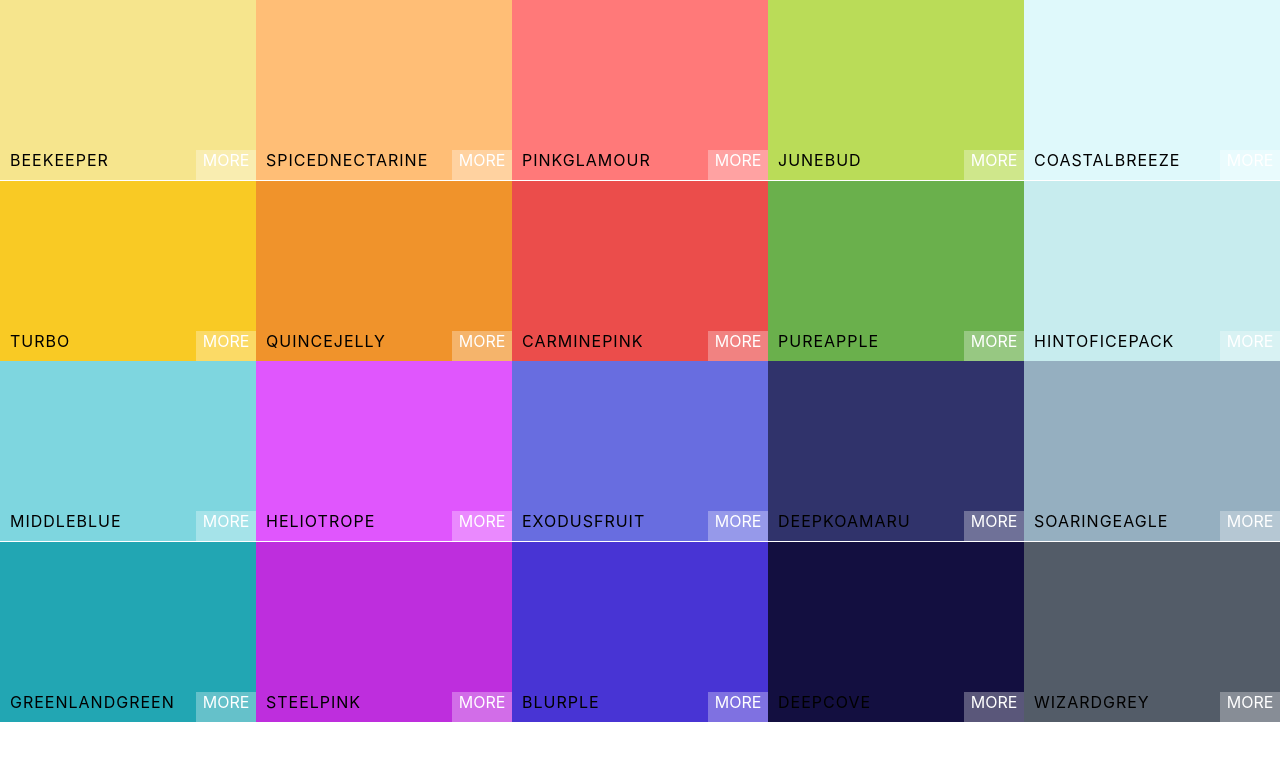
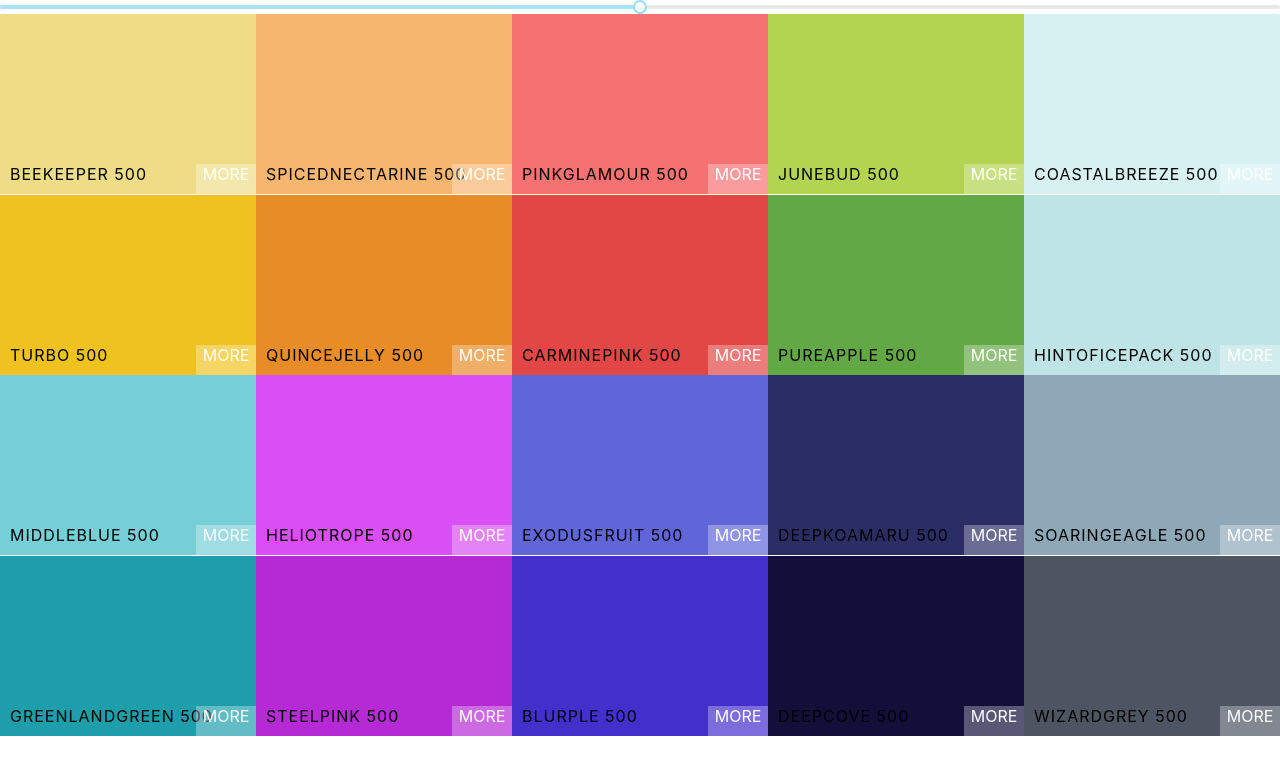
Before and after one commit to itsrojasleon/react-colors, a React (Create React App) app: page / in a window 1280 px wide. Shown: the top 774 px of the page. Built offline with nearby package versions, Linux system fonts and the light colour scheme.

Commit message:
Adding color slider

```diff
--- a/package.json
+++ b/package.json
@@ -4,6 +4,7 @@
   "private": true,
   "dependencies": {
     "chroma-js": "^2.0.4",
+    "rc-slider": "^8.6.13",
     "react": "^16.8.6",
     "react-copy-to-clipboard": "^5.0.1",
     "react-dom": "^16.8.6",
--- a/src/components/App.js
+++ b/src/components/App.js
@@ -5,10 +5,9 @@
 
 class App extends React.Component {
   render() {
-    console.log(generatePalette(seedColors[4]));
     return (
       <div>
-        <Palette {...seedColors[4]} />
+        <Palette palette={generatePalette(seedColors[4])} />
       </div>
     );
   }
--- a/src/components/Palette.js
+++ b/src/components/Palette.js
@@ -1,14 +1,31 @@
 import React from 'react';
 import ColorBox from './ColorBox';
+import Slider from 'rc-slider';
+import 'rc-slider/assets/index.css';
 import './styles/Palette.css';
 
 class Palette extends React.Component {
+  state = {
+    level: 500,
+  };
+  changeLevel = level => {
+    this.setState({ level });
+  };
   render() {
-    const colorBoxes = this.props.colors.map(({ color, name, id }) => {
-      return <ColorBox key={color} background={color} name={name} />;
+    const { colors } = this.props.palette;
+    const { level } = this.state;
+    const colorBoxes = colors[level].map(({ hex, name, id }) => {
+      return <ColorBox key={id} background={hex} name={name} />;
     });
     return (
       <div className='Palette'>
+        <Slider
+          defaultValue={level}
+          min={100}
+          max={900}
+          onAfterChange={this.changeLevel}
+          step={100}
+        />
         <div className='PaletteColors'>{colorBoxes}</div>
       </div>
     );
```
Also changed, not shown: 1 other file (tests, documents, lock files or other folders).
